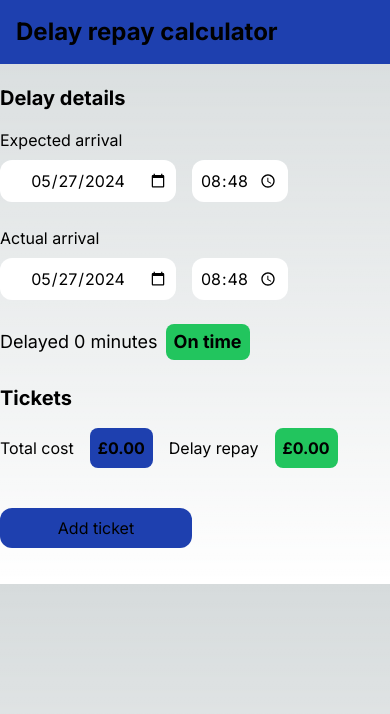
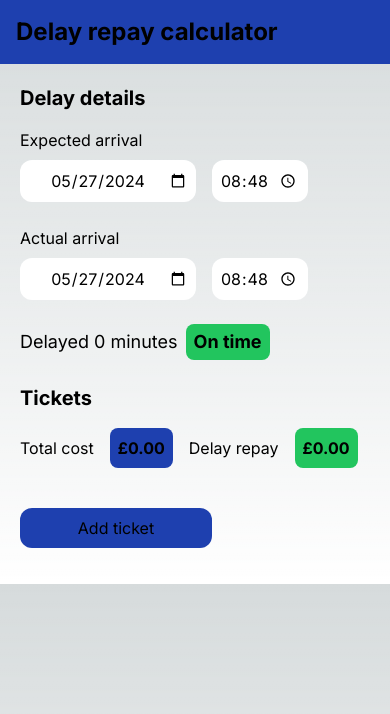
Before and after one commit to georgejkaye/delay-repay, a Next.js app: page / in a window 390 px wide. Shown: the top 714 px of the page. Built offline with nearby package versions, Linux system fonts and the light colour scheme.

Commit message:
[fix] Add margin on mobile

```diff
--- a/src/app/page.tsx
+++ b/src/app/page.tsx
@@ -351,7 +351,7 @@ const TicketList = (props: { delay: number | undefined }) => {
 const MainSection = () => {
   const [delay, setDelay] = useState<number | undefined>(undefined)
   return (
-    <div className="m-5 w-mobileContent tablet:w-tabletContent desktop:w-content mx-auto">
+    <div className="w-mobileContent tablet:w-tabletContent desktop:w-content m-5 tablet:mx-auto">
       <DelayCalculator delay={delay} setDelay={setDelay} />
       <TicketList delay={delay} />
     </div>
```
